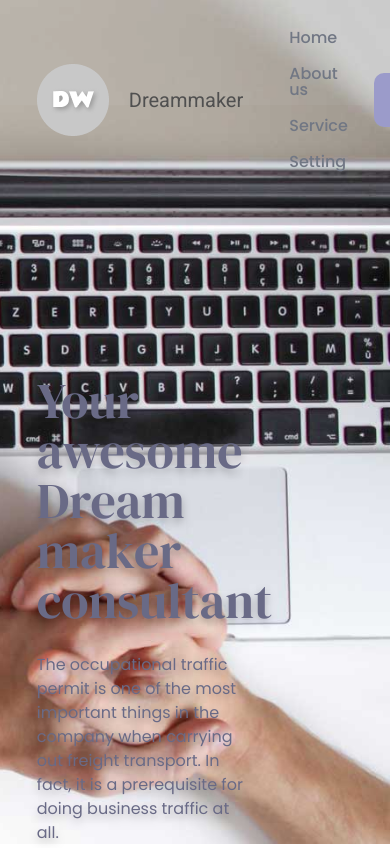
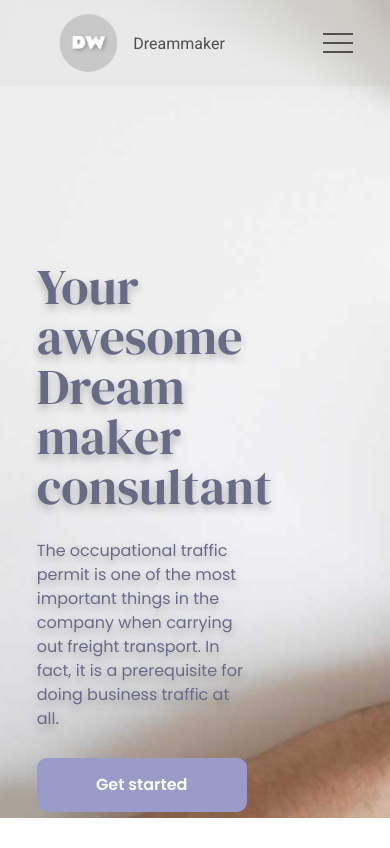
Before and after one commit to KateVarenik/Dreammaker, a plain HTML site: page index.html in a window 390 px wide. Shown: the top 848 px of the page. Drawn offline with nearby package versions, Linux system fonts and the light colour scheme.

Commit message:
menu burger

```diff
--- a/assets/css/style.css
+++ b/assets/css/style.css
@@ -30,7 +30,10 @@ body{
 .wrapper{
 	/* height: 100%; */
 	width: 100%;
-	overflow: hidden;
+	/* overflow: hidden; */
+	display: flex;
+  flex-direction: column;
+  min-height: 100vh;
  }
 
 .container{
@@ -43,34 +46,47 @@ body{
 	.header{
 		width: 100%;
 		height: 100vh;
-		background: url('../img/apple-blog_web.jpg') right / cover no-repeat;
+		background: url('../img/apple-blog_web.jpg') center / cover no-repeat;
 		z-index: -10;
+		margin-top: -112px;
 	}
 
 	.header__navbar{
+		position: sticky;
+		top: 0;
+		z-index: 9999;
+	}
+
+	.menu{
 		width: 100%;
 		display: flex;
 		justify-content: space-between;
 		align-items: center;
-		padding: 20px 0;
-		margin-bottom: 176px;
+		padding: 20px calc(25px + 215 * ((100vw - 320px) / (1600 - 320)));
 	}
 
-	.header__navbar::before{
+	.menu::before{
 		content: '';
 		width: 100%;
-		min-height: 105px;
+		height: 100%;
 		background-color: rgba(196, 196, 196, 0.1);
+		backdrop-filter: blur(10px);
+		-webkit-backdrop-filter: blur(10px);
 		position: absolute;
 		top: 0;
 		left: 0;
+	}
+
+	.menu__burger{
+		display: none;
+		cursor: pointer;
 	}
 
 	.logo{
 		display: flex;
 		align-items: center;
 		cursor: pointer;
-		z-index: 2;
+		z-index: 10;
 	}
 
 	.logo span{
@@ -132,6 +148,7 @@ body{
 		width: 66%;
 		min-height: 200px;
 		filter: drop-shadow(0px 4px 4px rgba(0, 0, 0, 0.25));
+		margin-top: 288px;
 		margin-bottom: 27px;
 	}
 
@@ -148,6 +165,106 @@ body{
 		font-size: 16px;
 		line-height: 24px;
 		color: var(--header-color);
+	}
+
+	@media screen and (max-width: 800px){
+		body.lock{
+			overflow: hidden;
+		}
+		.menu{
+			padding: 7px calc(25px + 215 * ((100vw - 320px) / (1600 - 320)));
+		}
+		.navbar__logo{
+			transform: scale(0.8);
+		}
+
+		.menu__burger{
+			display: block;
+			position: relative;
+			width: 30px;
+			height: 20px;
+			z-index: 3;
+		}
+		.menu__burger span{
+			position: absolute;
+			width: 100%;
+			height: 2px;
+			background-color: #505050;
+			left: 0;
+			top: 9px;
+			transition: .3s;
+		}
+		.menu__burger::before,
+		.menu__burger::after{
+			content: '';
+			background-color: #505050;
+			position: absolute;
+			width: 100%;
+			height: 2px;
+			left: 0;
+			transition: all .3s;
+		}
+		.menu__burger::before{
+			top: 0;
+		}
+		.menu__burger::after{
+			bottom: 0;
+		}
+		.menu__burger.active::before{
+			transform: rotate(45deg);
+			top: 9px;
+		}
+		.menu__burger.active::after{
+			transform: rotate(-45deg);
+			bottom: 9px;
+		}
+		.menu__burger.active span{
+			transform: scale(0);
+		}
+
+		.navbar__menu{
+			position: fixed;
+			top: 0;
+			left: -100%;
+			width: 75%;
+			height: 100vh;
+			background-color: rgba(255, 255, 255, 0.7);
+			z-index: 2;
+			padding: 100px 0 0 8%;
+			/*transition: .3s;*/
+			backdrop-filter: blur(10px);
+			-webkit-backdrop-filter: blur(10px);
+			overflow: auto;
+		}
+		.menu__list{
+			display: block;
+		}
+
+		.menu__list li{
+			position: relative;
+			display: block;
+			padding: 18px 11px;
+		}
+
+		.menu__list li::before{
+			content: '';
+			width: 80%;
+			height: 1px;
+			background-color: #c8c8c8;
+			position: absolute;
+			left: 0;
+			bottom: 0;
+		}
+		.menu__link{
+			font-size: 20px;
+		}
+		.navbar__menu.active{
+			left: 0;
+		}
+
+		.navbar__btn{
+			display: none;
+		}
 	}
 
 /* ----------SERVICES-------- */
@@ -319,6 +436,8 @@ body{
 /* ---------QUESTIONS-------- */
 
 	.questions{
+		width: 100%;
+    overflow: hidden;
 		padding-top: 222px;
 		position: relative;
 		display: flex;
@@ -824,6 +943,8 @@ body{
 /* ----------FOOTER--------- */
 
 	.footer{
+		width: 100%;
+    overflow: hidden;
 		position: relative;
 		min-height: 445px;
 		padding: 160px 0 36px;
--- a/assets/js/main.js
+++ b/assets/js/main.js
@@ -1,6 +1,19 @@
  $(document).ready(function(){
+ 		// -------open-card
+
 	 	$('.questions__question').click(function(event){
 	 		$(this).toggleClass('active').next().slideToggle(300);
 	 		$(this).parent().toggleClass('active');
 	 	});
+
+	 	// -------menu-burger
+
+	 	$('.menu__burger').click(function(event){
+	 		$('.menu__burger, .navbar__menu').toggleClass('active');
+	 		$('body').toggleClass('lock');
+	 	});
+
+	 	$('.footer__title').click(function(event){
+	 		$(this).toggleClass('active').next().slideToggle(300);
+	 	});
 	 });
--- a/index.html
+++ b/index.html
@@ -11,9 +11,8 @@
 </head>
 <body>
 	<div class="wrapper">
-		<header class="header">
-			<div class="header__container container">
 		<div class="header__navbar">
+			<div class="menu">
 				<div class="navbar__logo logo">
 					<img src="assets/img/logo.png" alt="">
 					<span>Dreammaker</span>
@@ -28,7 +27,16 @@
 					</ul>
 				</nav>
 				<a href="#" class="navbar__btn btn">Contact us</a>
+				<div class="menu__burger">
+					<span></span>
 				</div>
+			</div>
+		</div>
+		<header class="header">
+
+
+			<div class="header__container container">
+
 
 				<div class="header__content">
 					<h1 class="header__title">Your awesome Dream <br> maker consultant</h1>
```
Lines whose indentation alone changed are shown as unchanged.
